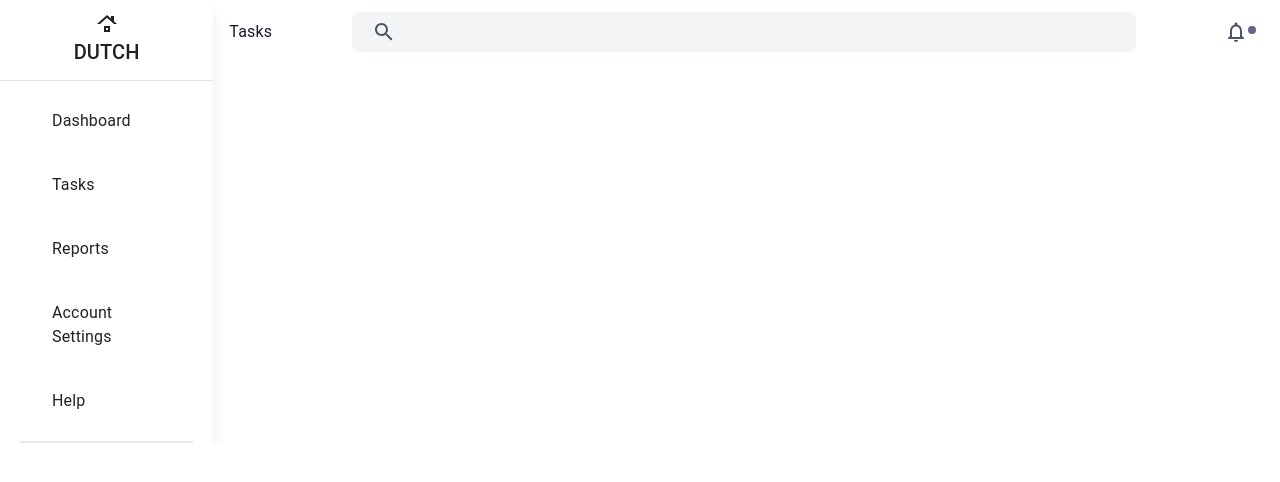
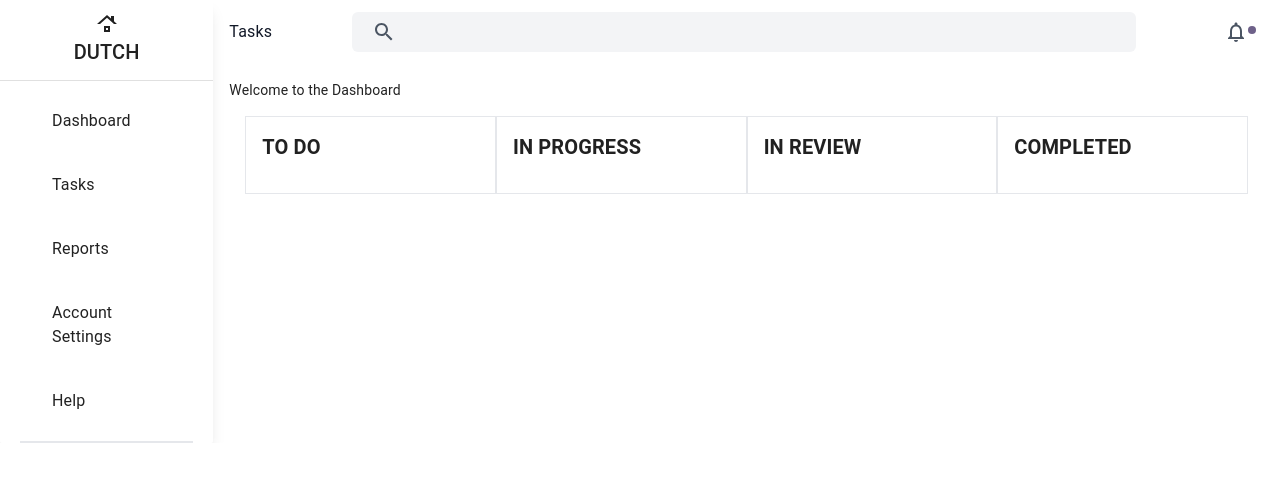
Before and after one commit to Janemugoo/JobAllocation, a Next.js app: page / in a window 1280 px wide. Shown: the top 482 px of the page. Built offline with nearby package versions, Linux system fonts and the light colour scheme; no server answers.

Commit message:
Dashboard

```diff
--- a/src/app/page.tsx
+++ b/src/app/page.tsx
@@ -1,4 +1,4 @@
-"use client"
+"use client";
 import Alert from "@mui/material/Alert";
 import Image from "next/image";
 import { getAuth, signInWithEmailAndPassword } from "firebase/auth";
@@ -13,9 +13,36 @@ export default function Home() {
   const logout = () => {
     signOut(auth);
   };
-  const router = useRouter();
-  if (!user) return null;
+  if (loading) {
+    return <div>Loading...</div>;
+  }
+
+  if (error) {
+    return <div>Error: {error.message}</div>;
+  }
   return (
-    <div>Welcome to the Dashboard </div>
+    <div className="p-4">
+      <h1 >Welcome to the Dashboard</h1>
+
+        <div className="flex justify-evenly p-4">
+          <div className="w-1/4 border p-4">
+            <h2 className="text-xl font-semibold mb-4">TO DO</h2>
+            {/* I'll add TO DO tasks here */}
+          </div>
+          <div className="w-1/4 border p-4">
+            <h2 className="text-xl font-semibold mb-4">IN PROGRESS</h2>
+            {/* I'll add IN PROGRESS tasks here */}
+          </div>
+          <div className="w-1/4 border p-4">
+            <h2 className="text-xl font-semibold mb-4">IN REVIEW</h2>
+            {/* I'll add IN REVIEW tasks here */}
+          </div>
+          <div className="w-1/4 border p-4">
+            <h2 className="text-xl font-semibold mb-4">COMPLETED</h2>
+            {/* I'll add COMPLETED tasks here */}
+          </div>
+        </div>
+      </div>
+
   );
 }
```
